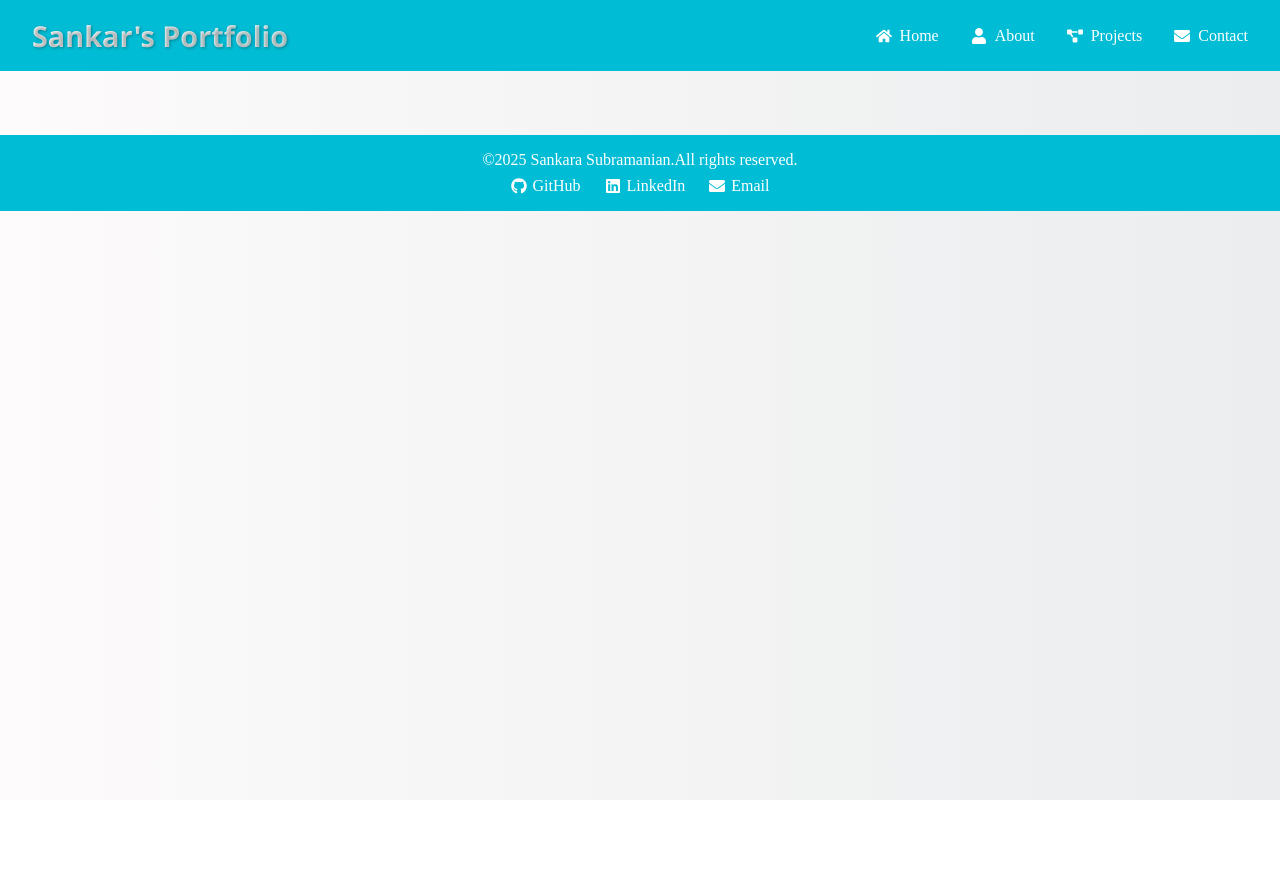
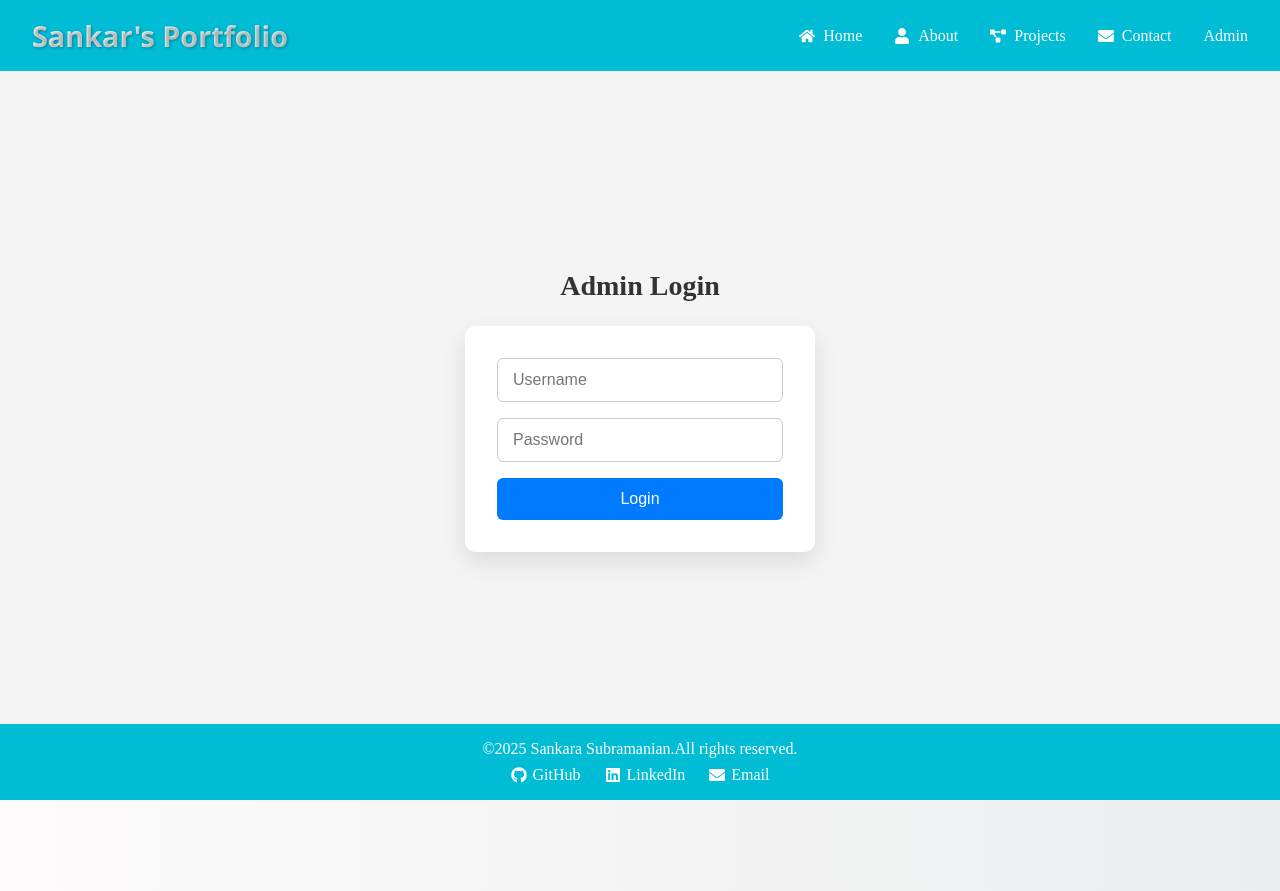
Before and after one commit to sankarzhub/My-Portfolio, a React (Vite) app: page /admin/login in a window 1280 px wide. Before the commit the page ends 800 px from the top, so only its background shows below. Built offline with nearby package versions, Linux system fonts and the light colour scheme.

Commit message:
Changes Updated

```diff
--- a/package.json
+++ b/package.json
@@ -10,6 +10,7 @@
     "preview": "vite preview"
   },
   "dependencies": {
+    "axios": "^1.10.0",
     "react": "^19.1.0",
     "react-dom": "^19.1.0",
     "react-icons": "^5.5.0",
--- a/src/App.jsx
+++ b/src/App.jsx
@@ -6,6 +6,9 @@ import About from "./pages/About";
 import Projects from "./pages/Projects";
 import Contact from "./pages/Contact";
 import Footer from "./components/Footer";
+import AdminLogin from "./pages/AdminLogin";
+import AdminMessages from "./pages/AdminMessages";
+import RequireAuth from "./components/RequireAuth";
 const App = () => {
   return (
     <>
@@ -15,6 +18,13 @@ const App = () => {
         <Route path="/about" element={<About />} />
         <Route path="/projects" element={<Projects />} />
         <Route path="/contact" element={<Contact />} />
+        <Route path="/admin/login" element={<AdminLogin />} />
+        <Route path="/admin/messages" element={
+        <RequireAuth>
+        <AdminMessages />
+        </RequireAuth>
+      } />
+
       </Routes>
       <Footer />
     </>
--- a/src/components/NavBar.jsx
+++ b/src/components/NavBar.jsx
@@ -39,6 +39,9 @@ const NavBar = () => {
             Contact
           </Link>
         </li>
+        <li>
+          <Link to="/admin/login">Admin</Link>
+        </li>
       </ul>
     </nav>
   );
--- /dev/null
+++ b/src/components/RequireAuth.jsx
@@ -0,0 +1,9 @@
+import React from "react";
+import { Navigate } from "react-router-dom";
+
+const RequireAuth = ({ children }) => {
+  const token = localStorage.getItem("adminToken");
+  return token ? children : <Navigate to="/admin/login" replace />;
+};
+
+export default RequireAuth;
--- /dev/null
+++ b/src/pages/AdminLogin.css
@@ -0,0 +1,55 @@
+.admin-login {
+  display: flex;
+  flex-direction: column;
+  align-items: center;
+  justify-content: center;
+  height: 85vh;
+  background-color: #f4f4f4;
+  padding: 2rem;
+}
+
+.admin-login h2 {
+  margin-bottom: 1.5rem;
+  font-size: 28px;
+  color: #333;
+}
+
+.login-form {
+  display: flex;
+  flex-direction: column;
+  gap: 1rem;
+  width: 100%;
+  max-width: 350px;
+  background-color: white;
+  padding: 2rem;
+  border-radius: 10px;
+  box-shadow: 0 10px 25px rgba(0, 0, 0, 0.1);
+}
+
+.login-form input {
+  padding: 12px 15px;
+  border: 1px solid #ccc;
+  border-radius: 6px;
+  font-size: 16px;
+  transition: 0.3s;
+}
+
+.login-form input:focus {
+  border-color: #007bff;
+  outline: none;
+}
+
+.login-form button {
+  padding: 12px;
+  background-color: #007bff;
+  border: none;
+  color: white;
+  font-size: 16px;
+  border-radius: 6px;
+  cursor: pointer;
+  transition: background-color 0.3s;
+}
+
+.login-form button:hover {
+  background-color: #0056b3;
+}
--- /dev/null
+++ b/src/pages/AdminLogin.jsx
@@ -0,0 +1,57 @@
+import React, { useState } from "react";
+import axios from "axios";
+import { useNavigate } from "react-router-dom";
+import "./AdminLogin.css";
+
+const AdminLogin = () => {
+  const [credentials, setCredentials] = useState({
+    username: "",
+    password: "",
+  });
+  const navigate = useNavigate();
+  const handleChange = (e) => {
+    setCredentials({ ...credentials, [e.target.name]: e.target.value });
+  };
+  const handleLogin = async (e) => {
+    e.preventDefault();
+    try {
+      const res = await axios.post(
+        "http://localhost:5000/api/admin/login",
+        credentials
+      );
+      if (res.data.success) {
+        localStorage.setItem("adminToken", res.data.token);
+        navigate("/admin/messages");
+      } else {
+        alert("Login Failed!");
+      }
+    } catch (err) {
+      alert("Invalid Credentials!");
+    }
+  };
+  return (
+    <div className="admin-login">
+
+      <h2>Admin Login</h2>
+      <form onSubmit={handleLogin} className="login-form">
+        <input
+          type="text"
+          name="username"
+          placeholder="Username"
+          onChange={handleChange}
+          required
+        />
+        <input
+          type="password"
+          name="password"
+          placeholder="Password"
+          onChange={handleChange}
+          required
+        />
+        <button type="submit">Login</button>
+      </form>
+    </div>
+  );
+};
+
+export default AdminLogin;
--- /dev/null
+++ b/src/pages/AdminMessages.css
@@ -0,0 +1,116 @@
+.admin-messages {
+  padding: 2rem;
+  background-color: #f4f6f8;
+  min-height: 90vh;
+  font-family: "Segoe UI", Tahoma, Geneva, Verdana, sans-serif;
+}
+
+.admin-messages h2 {
+  text-align: center;
+  margin-bottom: 2rem;
+  color: #222;
+}
+
+.logout-btn {
+  display: block;
+  margin: 0 auto 2rem auto;
+  padding: 10px 20px;
+  background-color: #dc3545;
+  color: white;
+  border: none;
+  border-radius: 8px;
+  font-size: 16px;
+  cursor: pointer;
+  transition: background 0.3s ease;
+}
+
+.logout-btn:hover {
+  background-color: #b02a37;
+}
+
+.admin-messages table {
+  width: 100%;
+  border-collapse: collapse;
+  background-color: white;
+  box-shadow: 0 4px 16px rgba(0, 0, 0, 0.1);
+  border-radius: 10px;
+  overflow: hidden;
+}
+
+.admin-messages th,
+.admin-messages td {
+  padding: 1rem;
+  text-align: left;
+  border-bottom: 1px solid #eee;
+  font-size: 15px;
+  word-break: break-word;
+}
+
+.admin-messages th {
+  background-color: #007bff;
+  color: white;
+  font-weight: 600;
+}
+
+.admin-messages tr:hover {
+  background-color: #f1f1f1;
+}
+
+.admin-messages p {
+  text-align: center;
+  font-size: 18px;
+  color: #666;
+}
+
+/* 🔁 Responsive Table */
+@media (max-width: 768px) {
+  .admin-messages table,
+  .admin-messages thead,
+  .admin-messages tbody,
+  .admin-messages th,
+  .admin-messages td,
+  .admin-messages tr {
+    display: block;
+  }
+
+  .admin-messages thead tr {
+    display: none;
+  }
+
+  .admin-messages tr {
+    margin-bottom: 1rem;
+    border: 1px solid #ddd;
+    border-radius: 10px;
+    padding: 0.5rem;
+    background-color: white;
+  }
+
+  .admin-messages td {
+    padding: 0.8rem;
+    text-align: right;
+    position: relative;
+  }
+
+  .admin-messages td::before {
+    content: attr(data-label);
+    position: absolute;
+    left: 1rem;
+    top: 0.8rem;
+    font-weight: bold;
+    color: #555;
+    text-align: left;
+  }
+}
+.delete-btn {
+  background-color: #dc3545;
+  color: white;
+  padding: 6px 12px;
+  border: none;
+  border-radius: 6px;
+  cursor: pointer;
+  transition: background-color 0.2s ease;
+}
+
+.delete-btn:hover {
+  background-color: #b02a37;
+}
--- /dev/null
+++ b/src/pages/AdminMessages.jsx
@@ -0,0 +1,79 @@
+import React, { useEffect, useState } from "react";
+import axios from "axios";
+import "./AdminMessages.css";
+
+const AdminMessages = () => {
+  const [messages, setMessages] = useState([]);
+
+  useEffect(() => {
+    fetchMessages();
+  }, []);
+
+  const fetchMessages = async () => {
+    try {
+      const res = await axios.get("http://localhost:5000/api/admin/messages", {
+        headers: {
+          Authorization: "Bearer " + localStorage.getItem("adminToken"),
+        },
+      });
+      setMessages(res.data.messages);
+    } catch (err) {
+      alert("Failed to load messages. Please login again.");
+    }
+  };
+
+  const handleDelete = async (id) => {
+    const confirmDelete = window.confirm("Are you sure you want to delete this message?");
+    if (!confirmDelete) return;
+
+    try {
+      await axios.delete(`http://localhost:5000/api/admin/messages/${id}`, {
+        headers: {
+          Authorization: "Bearer " + localStorage.getItem("adminToken"),
+        },
+      });
+      setMessages(messages.filter((msg) => msg.id !== id));
+    } catch (err) {
+      alert("Failed to delete message.");
+    }
+  };
+
+  return (
+    <div className="admin-messages">
+      <h2>📨 Contact Messages</h2>
+
+      {messages.length === 0 ? (
+        <p>No messages found.</p>
+      ) : (
+        <table>
+          <thead>
+            <tr>
+              <th>Name</th>
+              <th>Email</th>
+              <th>Message</th>
+              <th>Date</th>
+              <th>Action</th>
+            </tr>
+          </thead>
+          <tbody>
+            {messages.map((msg) => (
+              <tr key={msg.id}>
+                <td data-label="Name">{msg.name}</td>
+                <td data-label="Email">{msg.email}</td>
+                <td data-label="Message">{msg.message}</td>
+                <td data-label="Date">{new Date(msg.created_at).toLocaleString()}</td>
+                <td>
+                  <button onClick={() => handleDelete(msg.id)} className="delete-btn">
+                    Delete
+                  </button>
+                </td>
+              </tr>
+            ))}
+          </tbody>
+        </table>
+      )}
+    </div>
+  );
+};
+
+export default AdminMessages;
--- a/src/pages/Contact.jsx
+++ b/src/pages/Contact.jsx
@@ -1,6 +1,7 @@
 import React, { useState } from "react";
 import "./Contact.css";
 import { FaEnvelope, FaPhone, FaLinkedin, FaGithub } from "react-icons/fa";
+import axios from"axios";
 
 const Contact = () => {
   const [formData, setFormData] = useState({
@@ -11,11 +12,22 @@ const Contact = () => {
   const handleChange = (e) => {
     setFormData({ ...formData, [e.target.name]: e.target.value });
   };
-  const handSubmit = (e) => {
+  const handleSubmit=async(e)=>{
     e.preventDefault();
-    alert("Message Sent!");
-    setFormData({ name: "", email: "", message: "" });
-  };
+    try{
+      const response=await axios.post("http://localhost:5000/api/contact",formData);
+        if(response.data.success){
+          alert("Message Sent Successfully!");
+          setFormData({name:"",email:"",message:""})
+        }else{
+          alert("Failed to send Message.")
+        }
+      }catch(error){
+          console.error("Error sending message:",error);
+          alert("Error sending message.Please try again later.")
+      }
+
+  }
   return (
     <section className="contact">
       <h1>Contact Me</h1>
@@ -23,7 +35,7 @@ const Contact = () => {
         Feel free to reach out for collaboration or just a friendly hello 👋
       </p>
       <div className="contact-container">
-        <form onSubmit={handSubmit} className="contact-form">
+        <form onSubmit={handleSubmit} className="contact-form">
           <input
             type="text"
             name="name"
--- a/src/pages/Projects.jsx
+++ b/src/pages/Projects.jsx
@@ -17,7 +17,6 @@ const projects = [
       "This very website you're viewing! Built with React and React Router to showcase my skills, education, and projects.",
 
     liveLink: "https://sankarportfolio.netlify.app/",
-    liveLink: "https://your-portfolio-link.com",
 
     github: "https://github.com/sankarzhub/My-Portfolio",
     tech: ["React", "React Router"],
@@ -29,6 +28,14 @@ const projects = [
     liveLink: "#",
     github: "https://github.com/sankarzhub/weather-app",
     tech: ["React", "API", "CSS"],
+  },
+  {
+    title: "YouTube Clone Website",
+    description:
+      "A simple YouTube homepage clone built with HTML and CSS. It includes a navbar, sidebar, and video thumbnails with a clean, responsive layout.",
+    liveLink: "https://sankarzyoutubeclone.netlify.app",
+    github: "https://github.com/sankarzhub/YouTube_Clone",
+    tech: ["HTML", "CSS"],
   },
 ];
 
```
Also changed, not shown: 2 other files (tests, documents, lock files or other folders).
